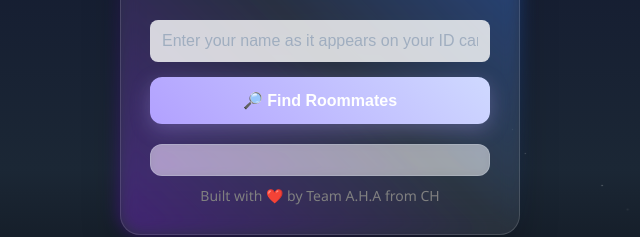
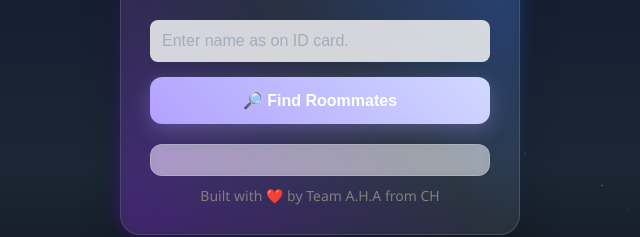
Before and after one commit to AdityaBanasri23/cssprototype, a website: page index.html in a window 1280 px wide. Shown: the part 391-628 px from the top of the page, 320-960 px from the left. Drawn offline with Linux system fonts and the light colour scheme.

Commit message:
Update index.html

```diff
--- a/index.html
+++ b/index.html
@@ -209,7 +209,7 @@
       <p class="typing-text" id="typingText">Welcome to Roommate Finder</p>
 
       <form id="roommateForm">
-        <input type="text" name="name" placeholder="Enter your name as it appears on your ID card" required>
+        <input type="text" name="name" placeholder="Enter name as on ID card." required>
         <button type="submit">🔎 Find Roommates</button>
       </form>
 
```
